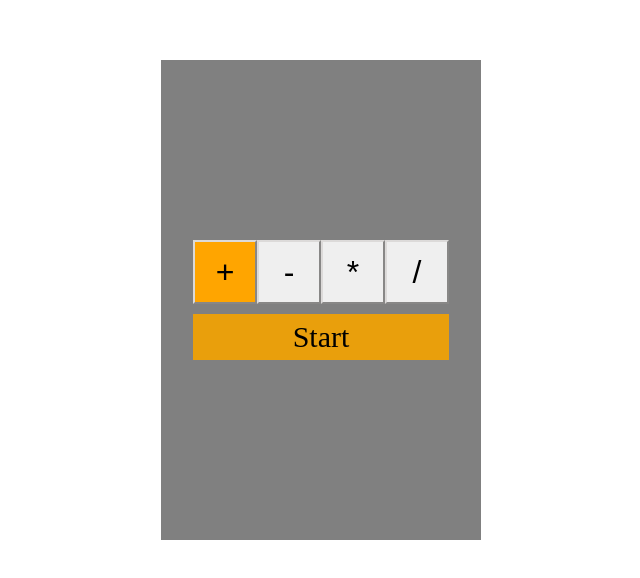
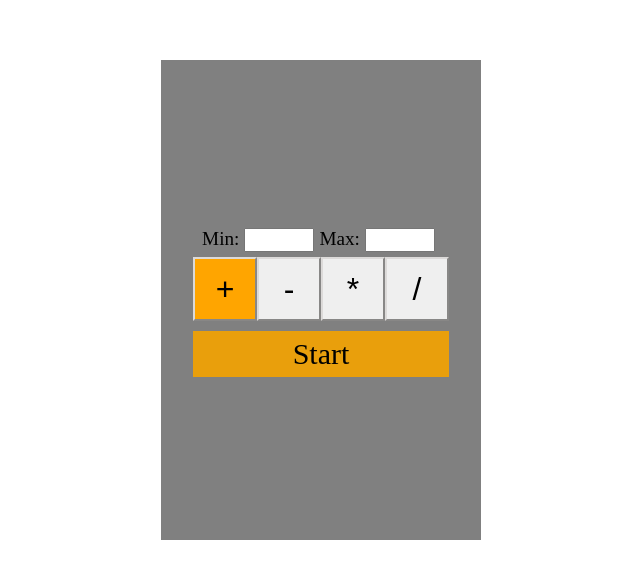
Before and after one commit to Kaibanchu/Math-Check-Game, a React (Vite) app: page / in a window 1280 px wide. Shown: the part 140-718 px from the top of the page, without its empty margins (319-959 px from the left). Built offline with nearby package versions, Linux system fonts and the light colour scheme.

Commit message:
add min vs max at fist page

```diff
--- a/src/component/Game.jsx
+++ b/src/component/Game.jsx
@@ -8,47 +8,47 @@ import soundReady from "./soundReady.mp3";
 const symbols = ["+", "-", "*", "/"];
 //const numbers = ["0", "1", "2", "3", "4", "5", "6", "7", "8", "9"];
 const Game = () => {
+  const [min, setMin] = useState("");
+  const [max, setMax] = useState("");
   const [bestScore, setBestScore] = useState([]);
   const [startGame, setStartGame] = useState(false);
   const [types, setTypes] = useState("+");
   const [wrong, setWrong] = useState(0);
   const [score, setScore] = useState(0);
-  const [count, setCount] = useState(12);
+  const [count, setCount] = useState(60);
   const [question, setQuestion] = useState("");
   const [answer, setAnswer] = useState("");
   const [submit, setSubmit] = useState(false);
   const [confetti, setConfetti] = useState(false);
+
   // const audioRef =useRef();
+  const mins = min;
+  const maxs = max;
 
-  const randomNumber = (min, max) => {
-    return Math.floor(Math.random() * (max - min + 1) + min);
+  const randomNumber = (a, b) => {
+    return Math.floor(Math.random() * (b - a + 1) + a);
   };
   const generateQuestion = () => {
     if (types === "+") {
-      const num1 = randomNumber(0, 20);
-      const num2 = randomNumber(0, 20);
+      const num1 = randomNumber(Number(mins), Number(maxs));
+      const num2 = randomNumber(Number(mins), Number(maxs));
       setQuestion(`${num1} ${types} ${num2}`);
     }
     if (types === "-") {
-      const num1 = randomNumber(0, 20);
-      const num2 = randomNumber(0, 20);
+      const num1 = randomNumber(Number(mins), Number(maxs));
+      const num2 = randomNumber(Number(mins), Number(maxs));
       num1 > num2
         ? setQuestion(`${num1} ${types} ${num2}`)
         : setQuestion(`${num2} ${types} ${num1}`);
-    } else {
-      const num1 = randomNumber(1, 10);
-      const num2 = randomNumber(1, 10);
-      setQuestion(`${num1} ${types} ${num2}`);
     }
   };
-
   const startGameHandler = () => {
     if (!startGame) {
       new Audio(soundReady).play();
       setTimeout(() => {
         setStartGame(true);
         generateQuestion();
-      }, 2500);
+      }, 2000);
     }
   };
   const handleSubmit = () => {
@@ -69,7 +69,7 @@ const Game = () => {
     setStartGame(false);
     setWrong(0);
     setScore(0);
-    setCount(12);
+    setCount(60);
     setQuestion("");
     setAnswer("");
     setConfetti(false);
@@ -105,7 +105,7 @@ const Game = () => {
     setStartGame(false);
     setWrong(0);
     setScore(0);
-    setCount(12);
+    setCount(60);
     setQuestion("");
     setAnswer("");
     setConfetti(false);
@@ -147,6 +147,24 @@ const Game = () => {
       <div className="game-container">
         {!startGame ? (
           <div className="game-content">
+            <div className="input">
+              <span>Min:</span>
+              <input
+                id="min"
+                type="text"
+                value={min}
+                title="add number"
+                onChange={(e) => setMin(e.target.value)}
+              />
+              <span>Max:</span>
+              <input
+                id="max"
+                type="text"
+                value={max}
+                title="add number"
+                onChange={(e) => setMax(e.target.value)}
+              />
+            </div>
             <div className="type">
               {symbols.map((symbol) => (
                 <button
--- a/src/component/Game.scss
+++ b/src/component/Game.scss
@@ -12,6 +12,25 @@
     flex-direction: column;
 
     background-color: gray;
+    >.input {
+      span {
+        font-size: 1.2em;
+
+      };
+      input[type="text"] {
+        padding:10px;
+        margin-bottom: 5px;
+        justify-content: center;
+        align-items: center;
+        height: 20px;
+        width: 70px;
+        display: inline-block;
+        margin: 5px;
+
+
+
+      }
+    }
     > .type {
       --font-size: 2em;
       min-height: var(--font-size);
```
Also changed, not shown: 2 other files (tests, documents, lock files or other folders).
